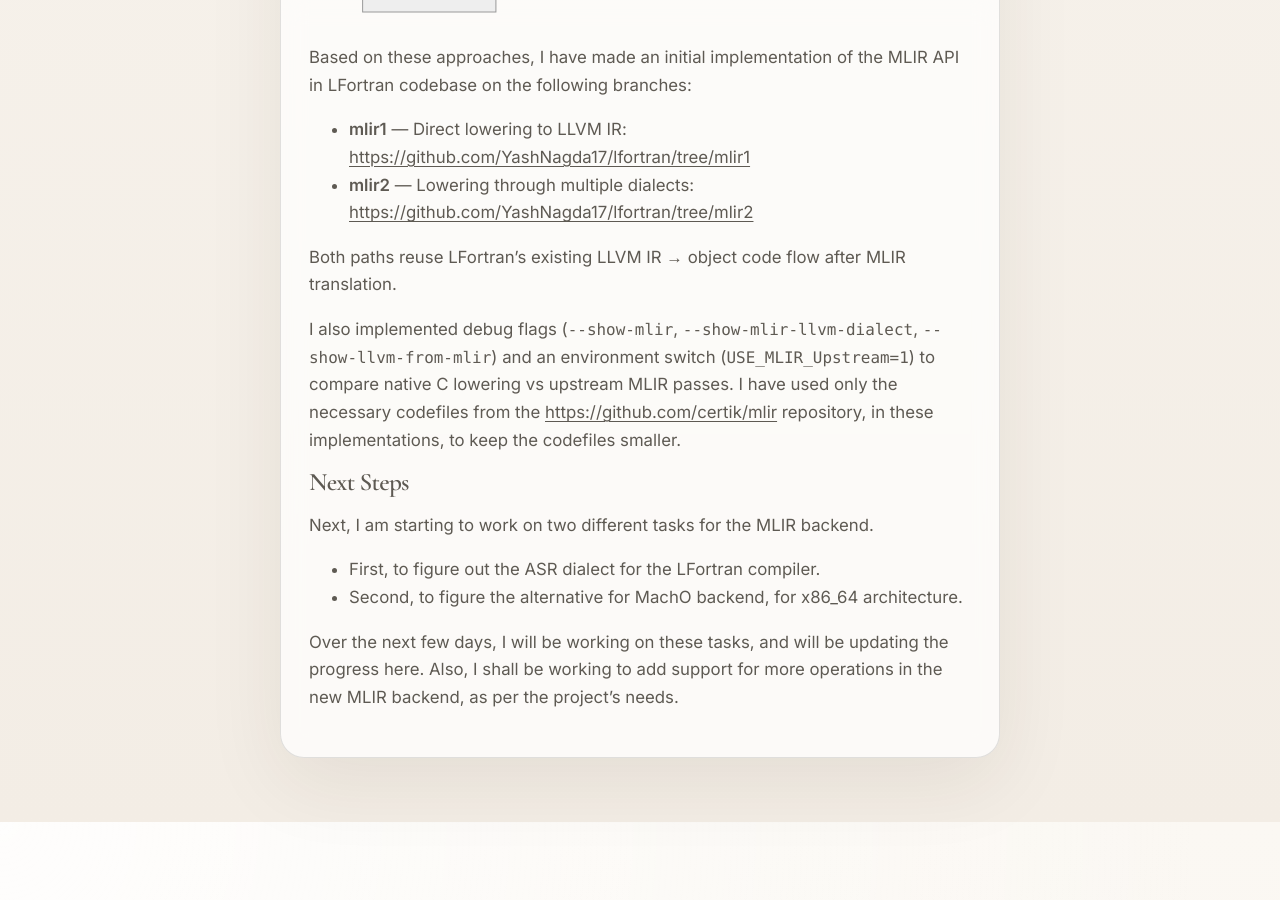
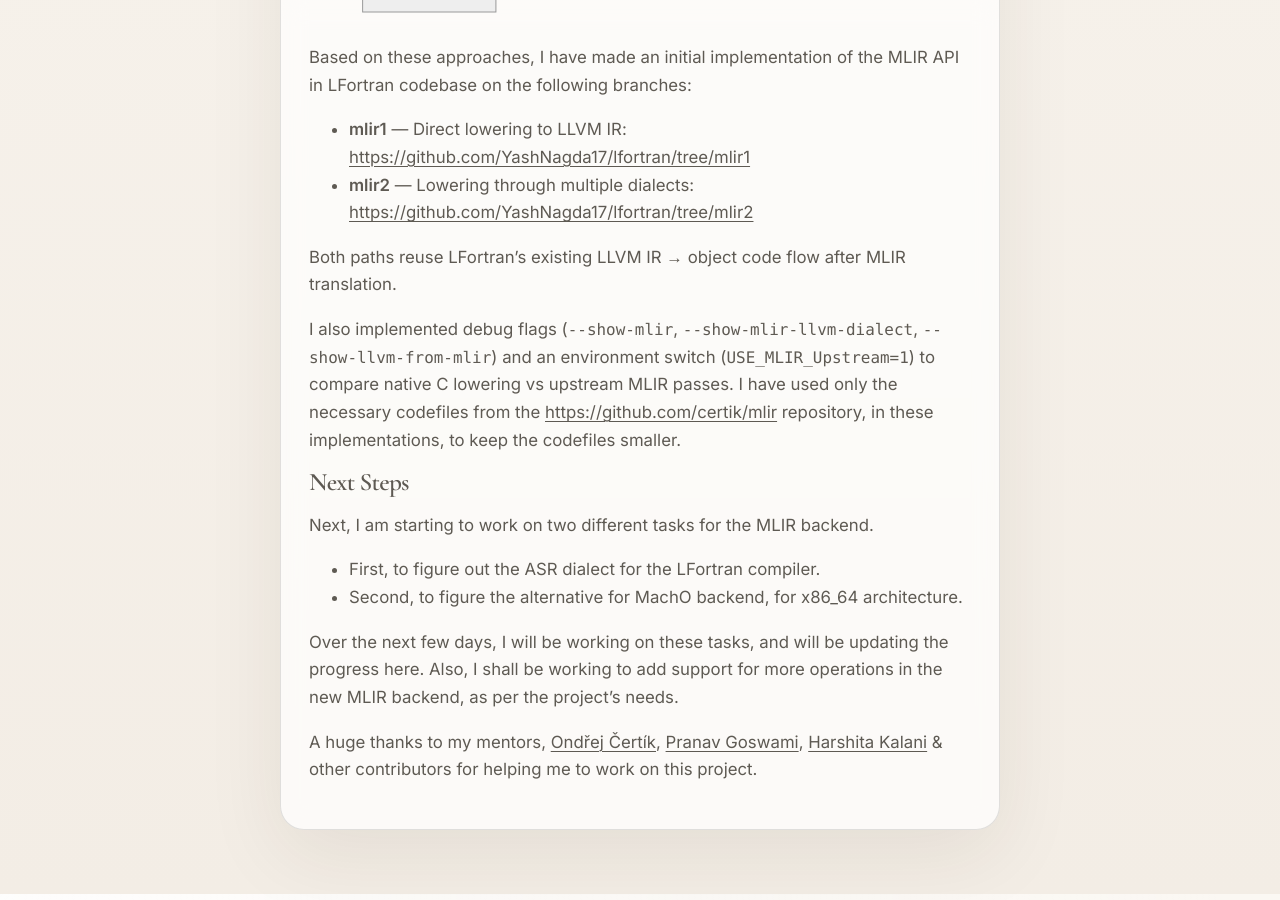
Before and after one commit to YashNagda17/YashNagda17.github.io, a Jekyll site: the page built from _posts/2026-05-28-week-1-gsoc.md, in a window 1280 px wide and 900 px high, scrolled down 1710 px. Built offline with Jekyll 4.4.1, drawn with Linux system fonts in a browser that asks for light colours; before the commit the page ends 2538 px from its top, so only the background shows below that.

Commit message:
small changes

```diff
--- a/_posts/2026-05-28-week-1-gsoc.md
+++ b/_posts/2026-05-28-week-1-gsoc.md
@@ -54,3 +54,6 @@ Next, I am starting to work on two different tasks for the MLIR backend.
 - Second, to figure the alternative for MachO backend, for x86_64 architecture.
 
 Over the next few days, I will be working on these tasks, and will be updating the progress here. Also, I shall be working to add support for more operations in the new MLIR backend, as per the project's needs.
+
+
+A huge thanks to my mentors, [Ondřej Čertík](https://github.com/certik), [Pranav Goswami](https://github.com/Pranavchiku), [Harshita Kalani](https://github.com/HarshitaKalani) & other contributors for helping me to work on this project.
```
Also changed, not shown: _posts/2026-05-22-week-0-gsoc.md (+1 -1 lines), ReadMe.md (added).
